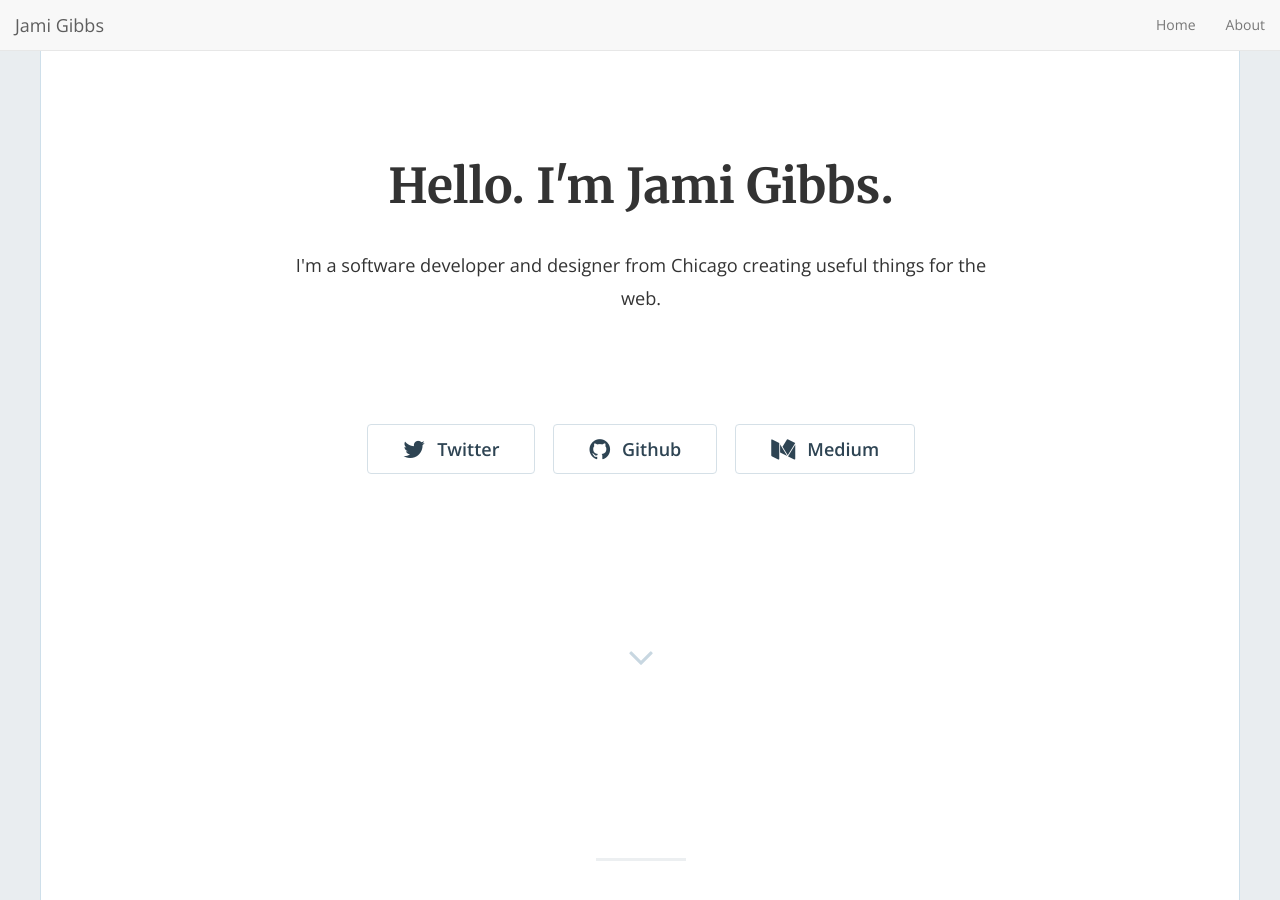
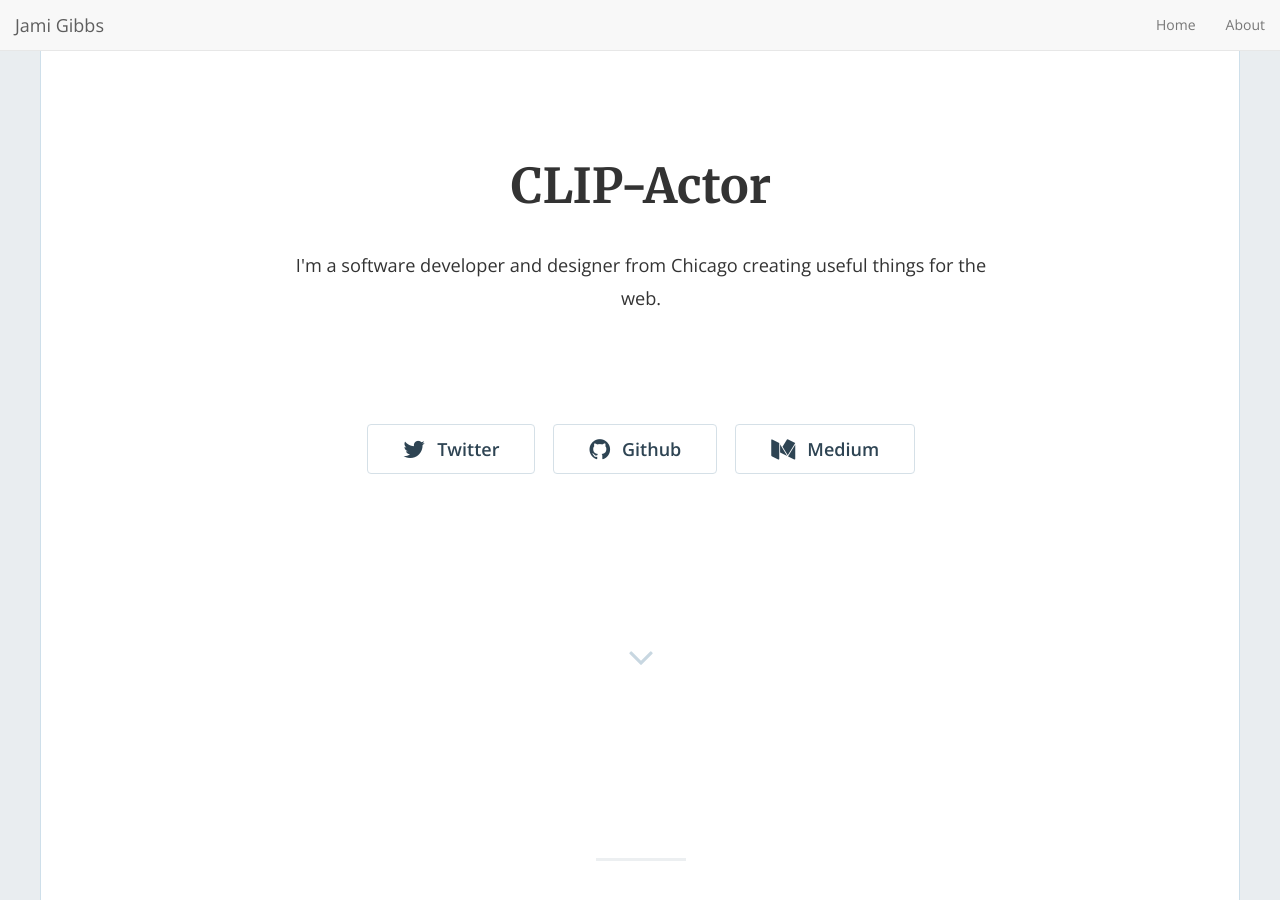
Before and after one commit to clip-actor/clip-actor.github.io, a Jekyll site: the page built from index.html, in a window 1280 px wide and 900 px high. Built offline with Jekyll 4.4.1, drawn with Linux system fonts in a browser that asks for light colours; nearby versions of some CDN libraries; the list of posts is cut into pages by our own code.

Commit message:
change site title

```diff
--- a/_config.yml
+++ b/_config.yml
@@ -13,7 +13,8 @@
 # you will see them accessed via {{ site.title }}, {{ site.email }}, and so on.
 # You can create any custom variable you would like, and they will be accessible
 # in the templates via {{ site.myvariable }}.
-title: "Hello. I'm Jami Gibbs."
+title: "CLIP-Actor"
+subtitle: "Text-Driven Recommendation and Stylization for Animating Human Meshes"
 email: 'jami0821@gmail.com'
 description: "I'm a software developer and designer from Chicago creating useful things for the web."
 baseurl: "" # the subpath of your site, e.g. /blog
```
